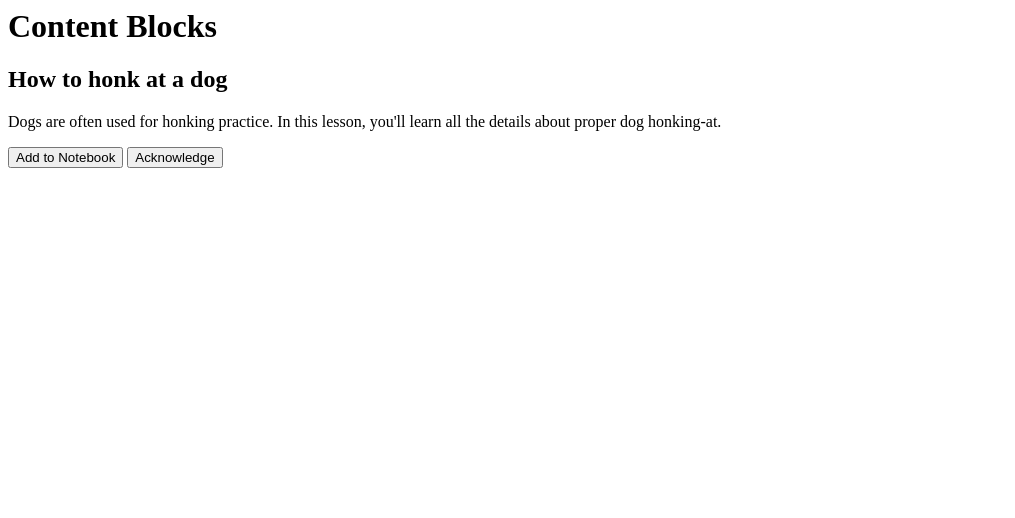
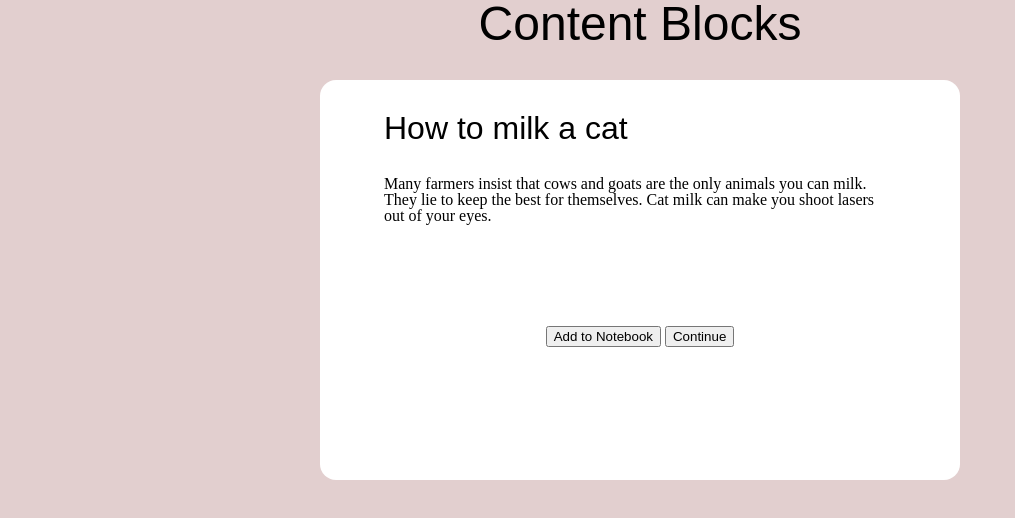
Before and after one commit to fancymatt/ps-js-arrays-objects, a plain HTML site: page content-block.html in a window 1280 px wide. Shown: the whole page, without its empty margins (0-1015 px from the left). Drawn offline with Linux system fonts and the light colour scheme.

Commit message:
Add styles

```diff
--- a/content-block.html
+++ b/content-block.html
@@ -1,23 +1,29 @@
 <html lang="en">
     <head>
+        <meta name="viewport" content="width=device-width, initial-scale=1.0">
         <title>Content Blocks</title>
+        <link rel="stylesheet" href="reset.css">
+        <link rel="stylesheet" href="styles.css">
     </head>
     <body>
-        <h1>Content Blocks</h1>
-        <article id="contentBlock">
-            <h2 id="contentBlockTitle">Sample Title</h2>
-            <p id="contentBlockContent">Sample content goes here</p>
-        </article>
-        <button>Add to Notebook</button>
-        <button>Acknowledge</button>
+        <div class="header"><h1>Content Blocks</h1></div>
+        <div class="content-block-card">
+            <article id="content-block">
+                <h2 id="content-block-title">Sample Title</h2>
+                <p id="content-block-content">Sample content goes here</p>
+            </article>
+            <div class="controls">
+                <button>Add to Notebook</button>
+                <button>Continue</button>
+            </div>
+        </div>
     </body>
     <script>
         const contentBlock = {
-            title: "How to honk at a dog",
-            content: "Dogs are often used for honking practice. In this lesson, you'll learn all the details about proper dog honking-at."
+            title: "How to milk a cat",
+            content: "Many farmers insist that cows and goats are the only animals you can milk. They lie to keep the best for themselves. Cat milk can make you shoot lasers out of your eyes."
         };
-
-        document.getElementById("contentBlockTitle").innerHTML = contentBlock.title;
-        document.getElementById("contentBlockContent").innerHTML = contentBlock.content;
+        document.getElementById("content-block-title").innerHTML = contentBlock.title;
+        document.getElementById("content-block-content").innerHTML = contentBlock.content;
     </script>
 </html>
--- /dev/null
+++ b/reset.css
@@ -0,0 +1,48 @@
+/* http://meyerweb.com/eric/tools/css/reset/
+   v2.0 | 20110126
+   License: none (public domain)
+*/
+
+html, body, div, span, applet, object, iframe,
+h1, h2, h3, h4, h5, h6, p, blockquote, pre,
+a, abbr, acronym, address, big, cite, code,
+del, dfn, em, img, ins, kbd, q, s, samp,
+small, strike, strong, sub, sup, tt, var,
+b, u, i, center,
+dl, dt, dd, ol, ul, li,
+fieldset, form, label, legend,
+table, caption, tbody, tfoot, thead, tr, th, td,
+article, aside, canvas, details, embed,
+figure, figcaption, footer, header, hgroup,
+menu, nav, output, ruby, section, summary,
+time, mark, audio, video {
+	margin: 0;
+	padding: 0;
+	border: 0;
+	font-size: 100%;
+	font: inherit;
+	vertical-align: baseline;
+}
+/* HTML5 display-role reset for older browsers */
+article, aside, details, figcaption, figure,
+footer, header, hgroup, menu, nav, section {
+	display: block;
+}
+body {
+	line-height: 1;
+}
+ol, ul {
+	list-style: none;
+}
+blockquote, q {
+	quotes: none;
+}
+blockquote:before, blockquote:after,
+q:before, q:after {
+	content: '';
+	content: none;
+}
+table {
+	border-collapse: collapse;
+	border-spacing: 0;
+}
--- /dev/null
+++ b/styles.css
@@ -0,0 +1,41 @@
+body {
+    background-color: #E2CFCF;
+    display: grid;
+    grid-template-columns: 1fr minmax(400px, 50%) 1fr;
+    grid-template-rows: 10% 400px 1fr;
+    justify-content: center;
+}
+
+h1, h2, h3 {
+    font-family: Arial, Helvetica, sans-serif;
+}
+
+h1 {
+    font-size: 3em;
+}
+
+h2 {
+    font-size: 2em;
+    margin-bottom: 1em;
+}
+
+.header {
+    align-self: flex-end;
+    justify-self: center;
+    grid-column: 2 / 3;
+    padding: 2em;
+}
+
+.content-block-card {
+    grid-row: 2 / 3;
+    grid-column: 2 / 3;
+    background-color: white;
+    border-radius: 1em;
+    border: 2px #ccbbbb;
+    padding: 2em 4em;
+    display: grid;
+}
+
+.controls {
+    justify-self: center;
+}
```
